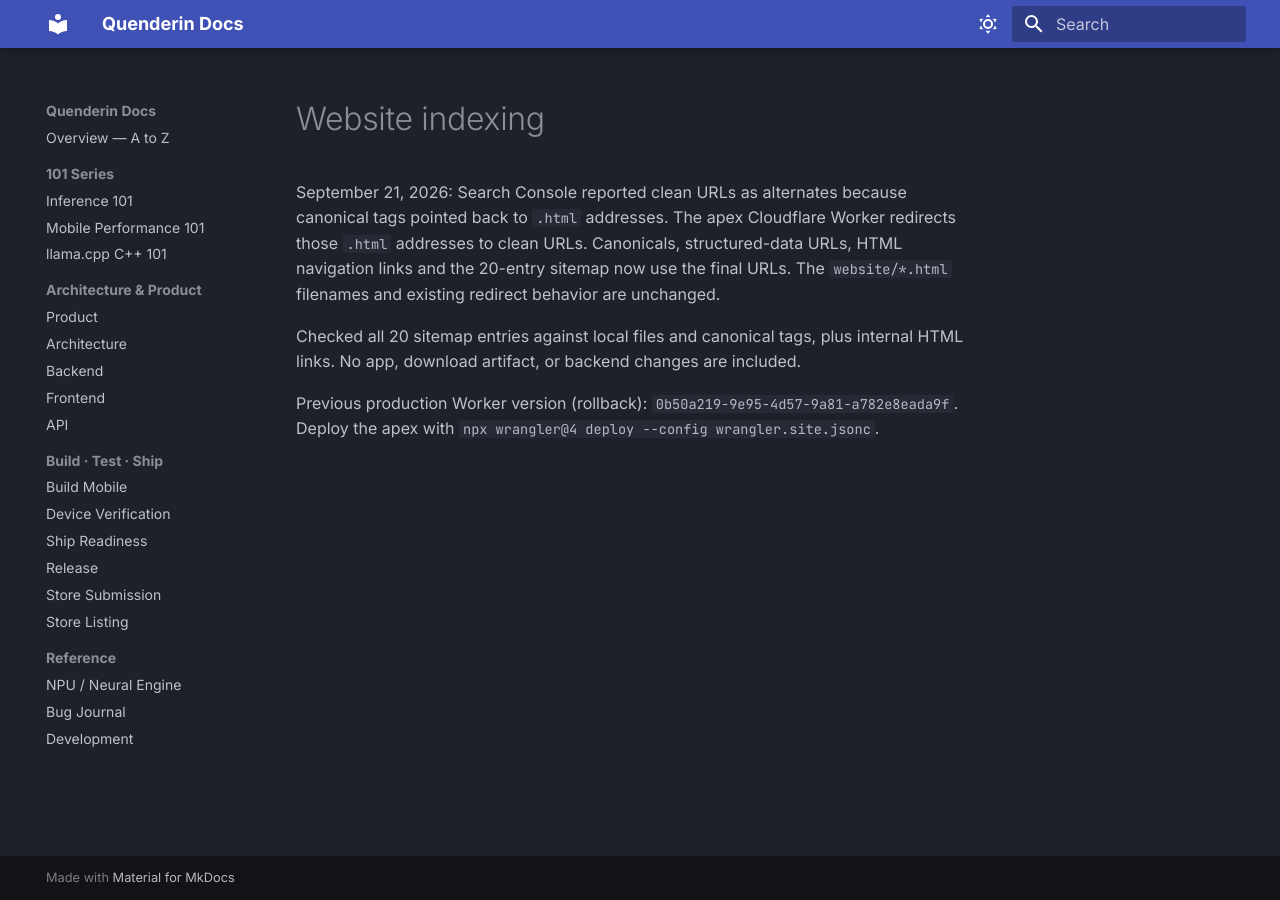
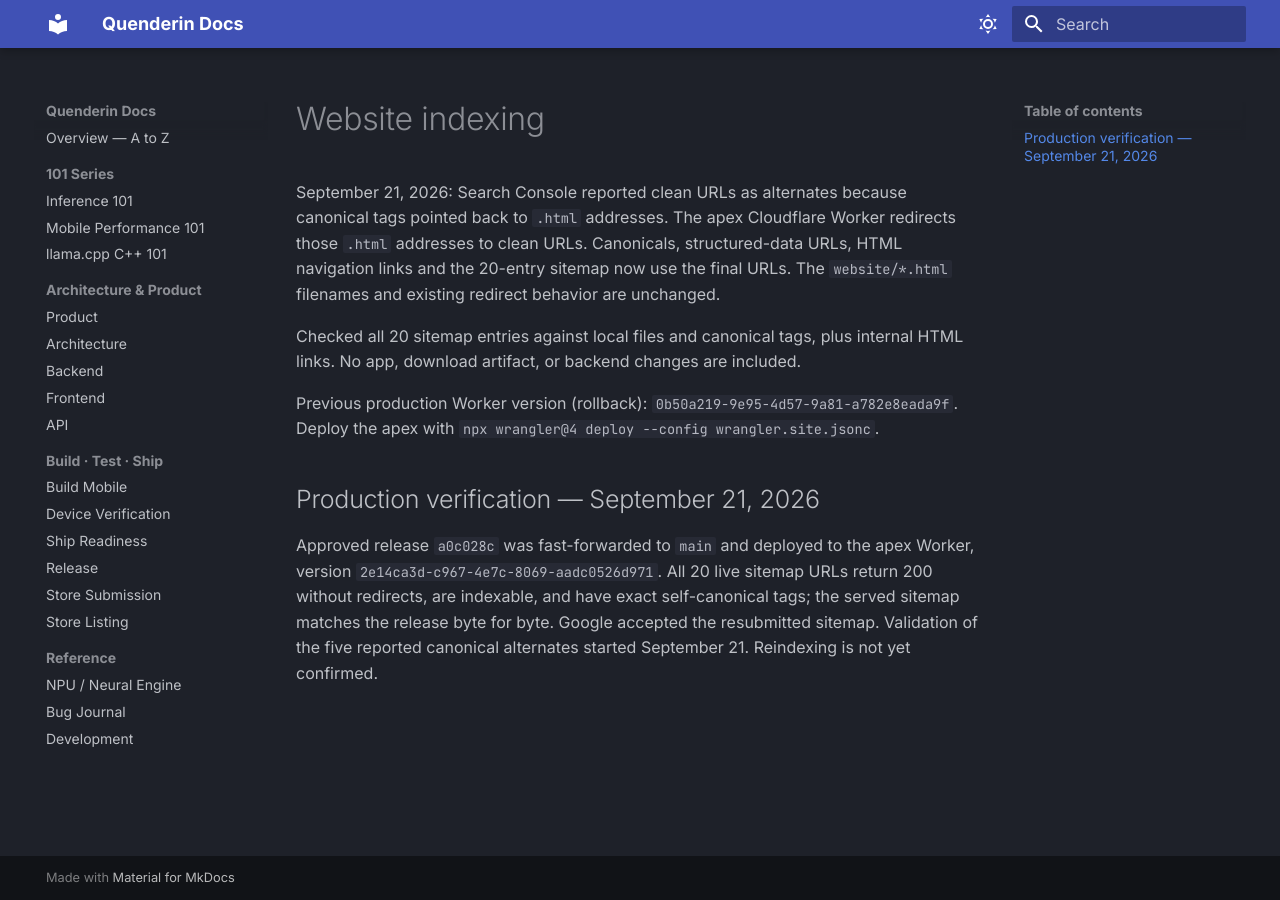
Before and after one commit to alikatgh/quenderin, an MkDocs documentation site: the page built from docs/WEBSITE_INDEXING.md, in a window 1280 px wide. Built offline with MkDocs 1.6.1 and Material for MkDocs 9.7.7, drawn with Linux system fonts in a browser that asks for light colours.

Commit message:
Record verified canonical deployment and Google validation

```diff
--- a/docs/WEBSITE_INDEXING.md
+++ b/docs/WEBSITE_INDEXING.md
@@ -12,3 +12,12 @@ internal HTML links. No app, download artifact, or backend changes are included.
 Previous production Worker version (rollback):
 `0b50a219-9e95-4d57-9a81-a782e8eada9f`.
 Deploy the apex with `npx wrangler@4 deploy --config wrangler.site.jsonc`.
+
+## Production verification — September 21, 2026
+
+Approved release `a0c028c` was fast-forwarded to `main` and deployed to the apex
+Worker, version `2e14ca3d-c967-4e7c-8069-aadc0526d971`.
+All 20 live sitemap URLs return 200 without redirects, are indexable, and have
+exact self-canonical tags; the served sitemap matches the release byte for byte.
+Google accepted the resubmitted sitemap. Validation of the five reported
+canonical alternates started September 21. Reindexing is not yet confirmed.
```
